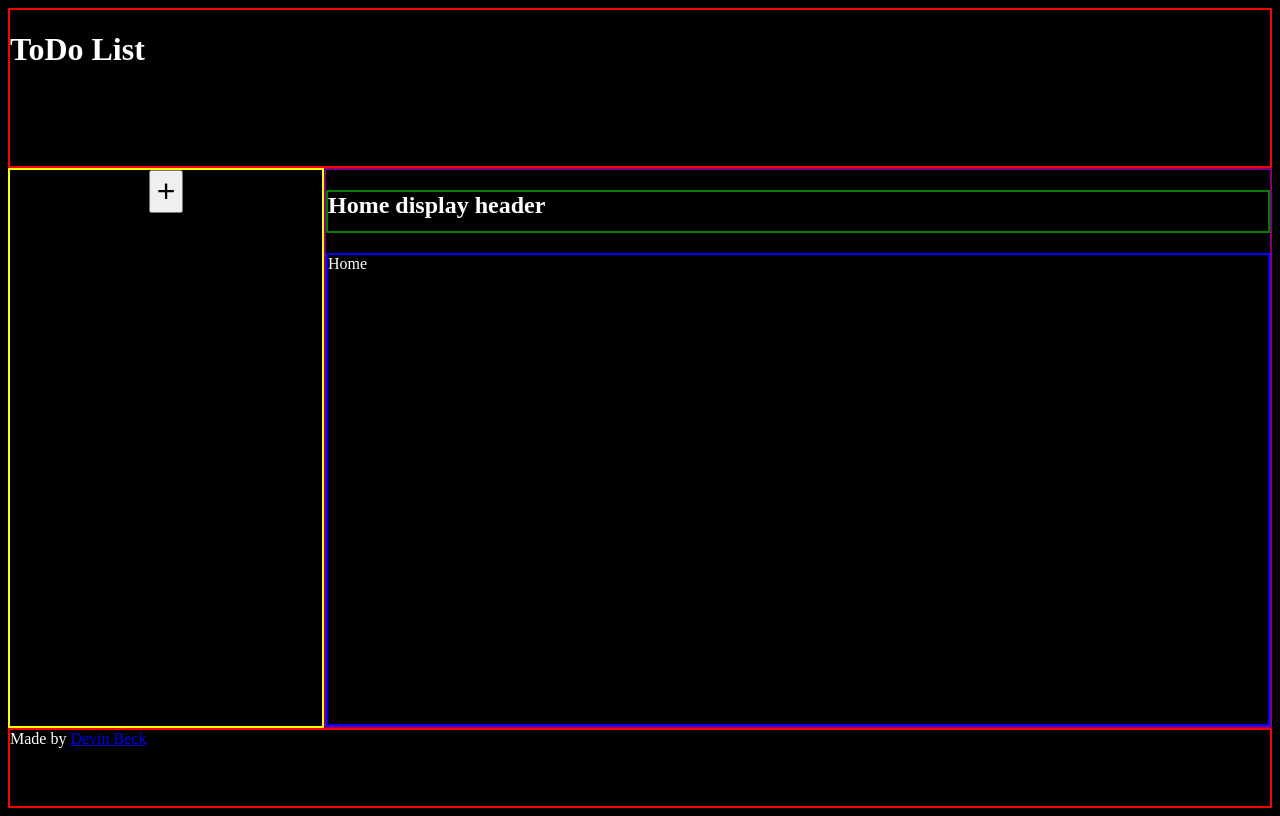
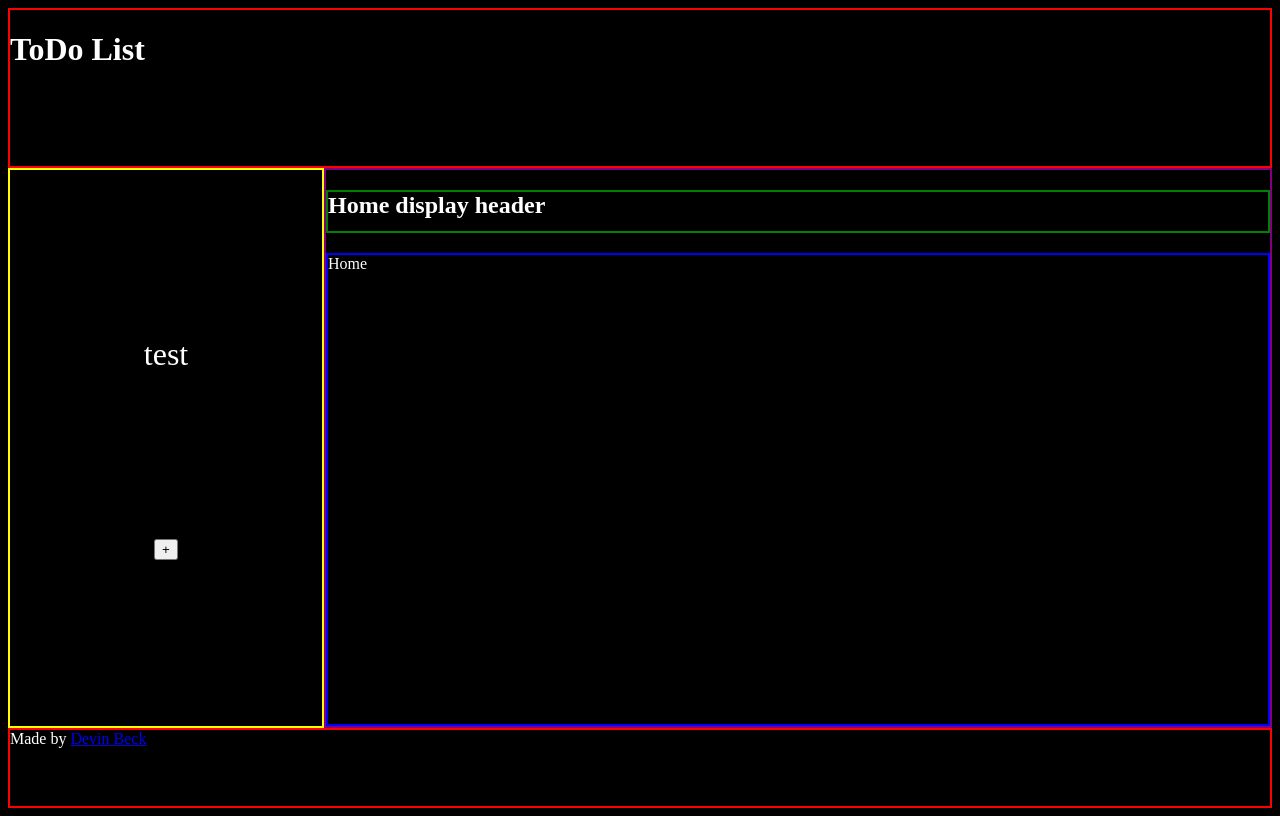
Before and after one commit to devin6beck/todo-list, a website built with webpack: page dist/index.html in a window 1280 px wide. Built offline with nearby package versions, Linux system fonts and the light colour scheme.

Commit message:
add test list to sidebar

```diff
--- a/src/initial.js
+++ b/src/initial.js
@@ -30,13 +30,19 @@
 
 function createSidebar() {
   const aside = document.createElement('aside');
+  const sideList = document.createElement('ul');
   const btnAddTask = document.createElement('button');
 
   aside.classList.add('sidebar');
+  sideList.classList.add('side-list');
   btnAddTask.classList.add('btn-add-task')
 
   btnAddTask.textContent = '+';
 
+  const testX = document.createElement('li');
+  testX.textContent = "test";
+
+  aside.appendChild(testX);
   aside.appendChild(btnAddTask);
 
   return aside
--- a/src/style.css
+++ b/src/style.css
@@ -43,13 +43,15 @@
   border: 2px solid yellow;
   display: flex;
   flex-direction: column;
-  align-items: center
-
+  align-items: center;
+  justify-content: space-evenly;
+  font-size: 2rem;
+  list-style: none;
 }
 
-.btn-add-task {
+/* .btn-add-task {
   font-size: 2rem;
-}
+} */
 
 .header {
   grid-area: header;
```
Also changed, not shown: dist/index.bundle.js.
